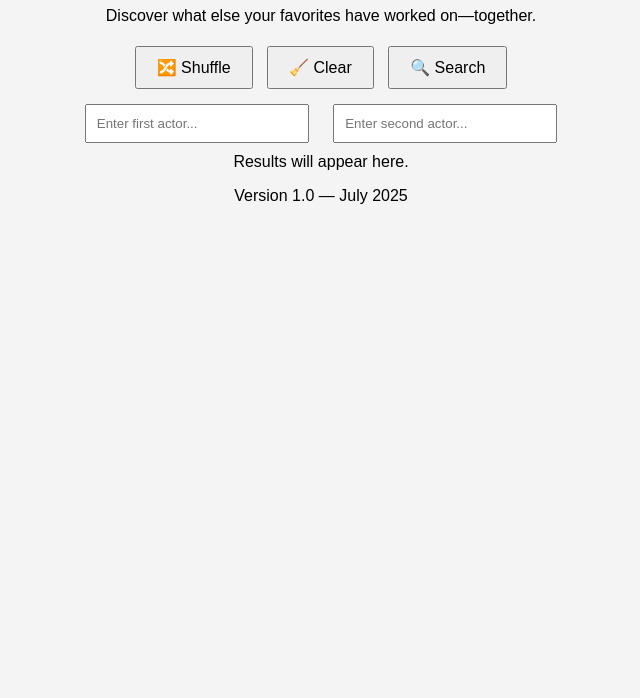
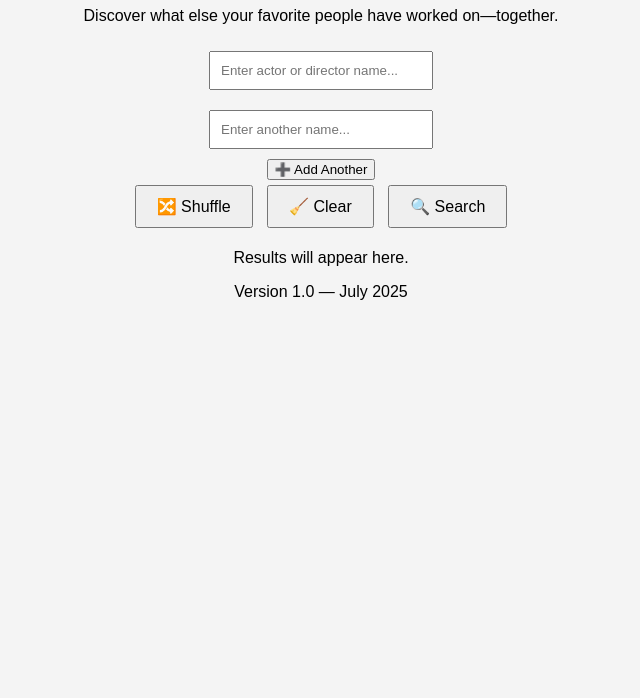
Before and after one commit to WhatelseAJ/What-Else, a plain HTML site: page index.html in a window 1280 px wide. Shown: the part 102-800 px from the top of the page, without its empty margins (319-959 px from the left). Drawn offline with Linux system fonts and the light colour scheme.

Commit message:
Update index.html

```diff
--- a/index.html
+++ b/index.html
@@ -2,31 +2,55 @@
 <html lang="en">
 <head>
   <meta charset="UTF-8" />
-  <meta name="viewport" content="width=device-width, initial-scale=1.0"/>
+  <meta name="viewport" content="width=device-width, initial-scale=1.0" />
   <title>What Else?</title>
   <link rel="stylesheet" href="style.css" />
+  <link rel="preconnect" href="https://fonts.googleapis.com">
+  <link rel="preconnect" href="https://fonts.gstatic.com" crossorigin>
+  <link href="https://fonts.googleapis.com/css2?family=Roboto:wght@400;700&display=swap" rel="stylesheet">
 </head>
 <body>
-  <header>
-    <h1>🎬 What Else?</h1>
-    <p>Discover what else your favorites have worked on—together.</p>
-    <div class="controls">
-      <button onclick="shuffle()">🔀 Shuffle</button>
-      <button onclick="clearResults()">🧹 Clear</button>
-      <button onclick="search()">🔍 Search</button>
-    </div>
-  </header>
+  <div class="container">
+    <header>
+      <h1 class="main-title">🎬 What Else?</h1>
+      <p class="subtitle">Discover what else your favorite people have worked on—together.</p>
+    </header>
 
-  <main>
-    <input type="text" id="actor1" placeholder="Enter first actor..." />
-    <input type="text" id="actor2" placeholder="Enter second actor..." />
-    <div id="resultsBox">Results will appear here.</div>
-  </main>
+    <section class="search-section">
+      <div id="inputGroupContainer">
+        <div class="input-group">
+          <input type="text" placeholder="Enter actor or director name..." class="search-box" />
+        </div>
+        <div class="input-group">
+          <input type="text" placeholder="Enter another name..." class="search-box" />
+        </div>
+      </div>
+      <button onclick="addSearchBox()" class="btn add">➕ Add Another</button>
+      <div class="controls">
+        <button onclick="shuffle()" class="btn shuffle">🔀 Shuffle</button>
+        <button onclick="clearResults()" class="btn clear">🧹 Clear</button>
+        <button onclick="search()" class="btn search">🔍 Search</button>
+      </div>
+    </section>
 
-  <footer>
-    <p>Version 1.0 — July 2025</p>
-  </footer>
+    <section id="resultsBox" class="results-box">
+      <p class="placeholder-text">Results will appear here.</p>
+    </section>
 
+    <footer>
+      <p>Version 1.0 — July 2025</p>
+    </footer>
+  </div>
+
+  <script>
+    function addSearchBox() {
+      const container = document.getElementById('inputGroupContainer');
+      const newGroup = document.createElement('div');
+      newGroup.classList.add('input-group');
+      newGroup.innerHTML = '<input type="text" placeholder="Enter another name..." class="search-box" />';
+      container.appendChild(newGroup);
+    }
+  </script>
   <script src="script.js"></script>
 </body>
 </html>
```
